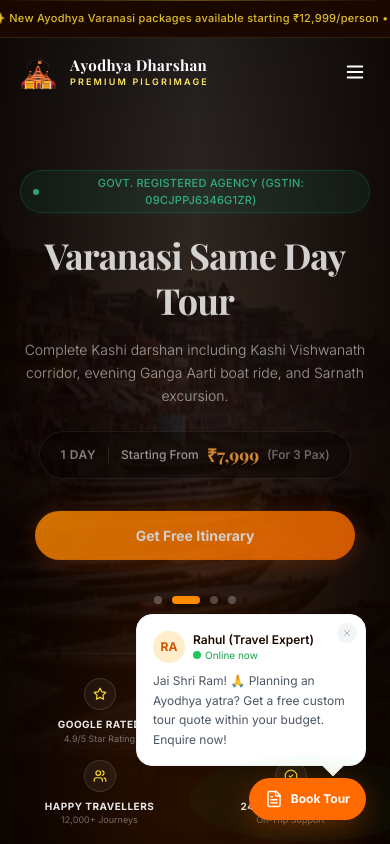
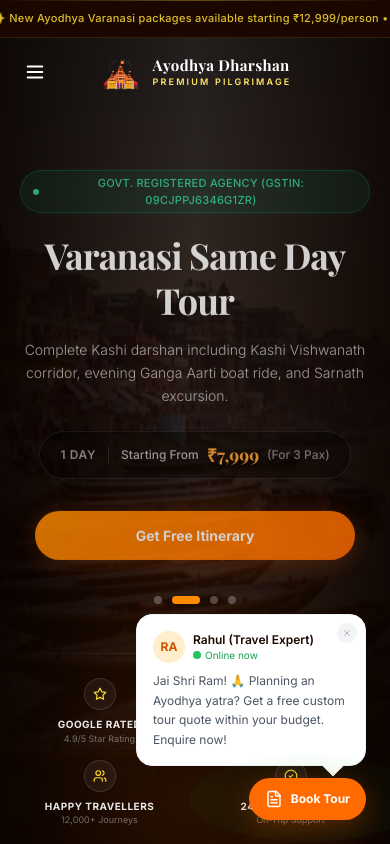
Before and after one commit to digitacurve/ayodhya-landing, a Next.js app: page / in a window 390 px wide. Shown: the top 844 px of the page. Built offline with nearby package versions, Linux system fonts and the light colour scheme.

Commit message:
Center logo and position menu toggle on the left of the header in mobile mode

```diff
--- a/components/Navbar.tsx
+++ b/components/Navbar.tsx
@@ -42,10 +42,25 @@ export default function Navbar() {
         animate={{ y: 0 }}
         transition={{ duration: 0.65, ease: [0.22, 1, 0.36, 1] }}
       >
-        <nav className="max-w-7xl mx-auto px-4 sm:px-6 lg:px-8 h-16 flex items-center justify-between">
+        <nav className="relative max-w-7xl mx-auto px-4 sm:px-6 lg:px-8 h-16 flex items-center justify-between">
 
-          {/* Logo */}
-          <a href="#" className="flex items-center gap-2.5 group flex-shrink-0" aria-label="Ayodhya Dharshan">
+          {/* Mobile menu toggle (left-aligned on mobile) */}
+          <button
+            onClick={() => setMenuOpen(o => !o)}
+            className={`md:hidden p-2 rounded-xl transition-colors relative z-10 ${
+              scrolled || menuOpen ? "text-divine-dark hover:bg-gray-100" : "text-white hover:bg-white/10"
+            }`}
+            aria-label={menuOpen ? "Close menu" : "Open menu"}
+          >
+            {menuOpen ? <X size={22} /> : <Menu size={22} />}
+          </button>
+
+          {/* Logo (absolute centered on mobile, default on desktop) */}
+          <a
+            href="#"
+            className="flex items-center gap-2.5 group flex-shrink-0 absolute left-1/2 -translate-x-1/2 top-1/2 -translate-y-1/2 md:static md:translate-x-0 md:translate-y-0"
+            aria-label="Ayodhya Dharshan"
+          >
             <div className="relative flex-shrink-0 w-[44px] h-[44px] md:w-[56px] md:h-[56px]">
               <Image
                 src="/logo.png"
@@ -99,17 +114,6 @@ export default function Navbar() {
               Book Now
             </a>
           </div>
-
-          {/* Mobile menu toggle */}
-          <button
-            onClick={() => setMenuOpen(o => !o)}
-            className={`md:hidden p-2 rounded-xl transition-colors ${
-              scrolled || menuOpen ? "text-divine-dark hover:bg-gray-100" : "text-white hover:bg-white/10"
-            }`}
-            aria-label={menuOpen ? "Close menu" : "Open menu"}
-          >
-            {menuOpen ? <X size={22} /> : <Menu size={22} />}
-          </button>
         </nav>
       </motion.header>
 
```
